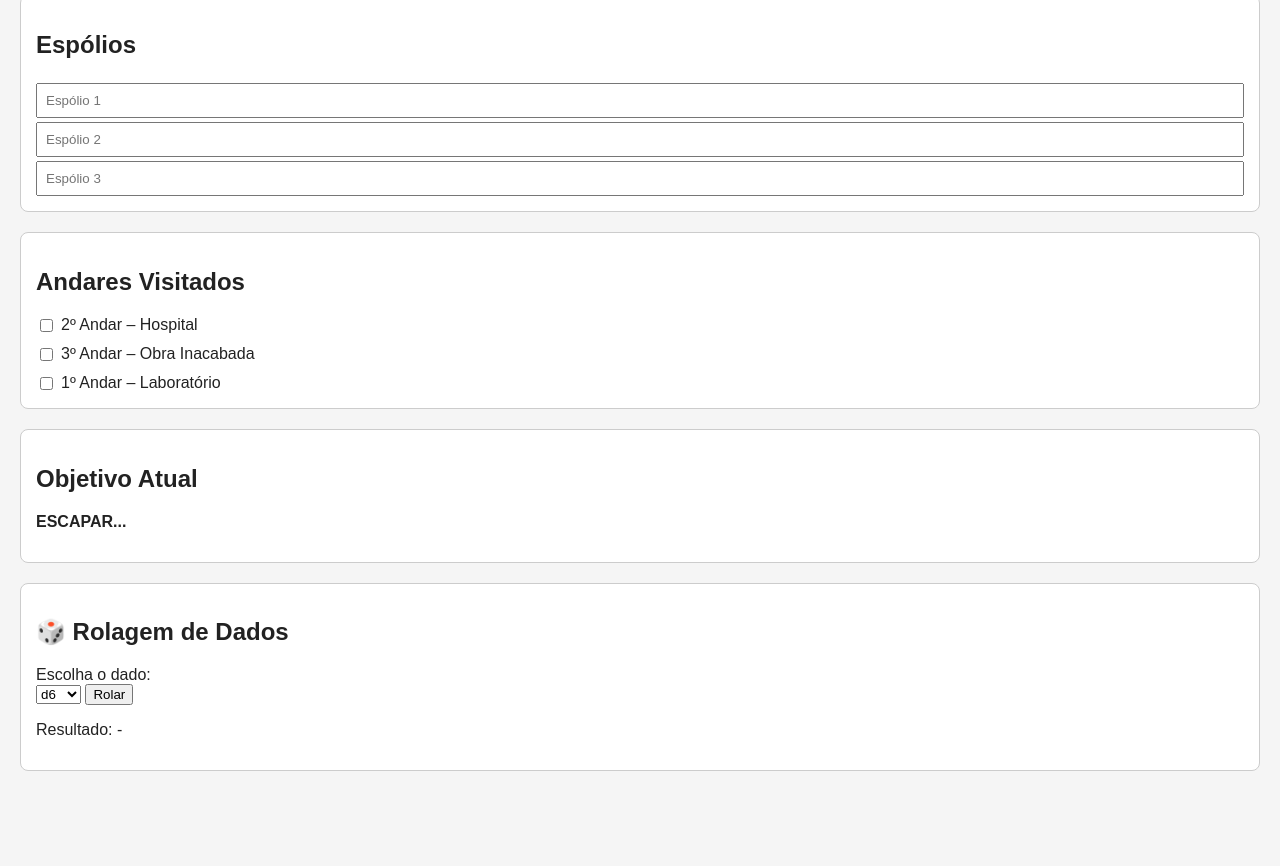
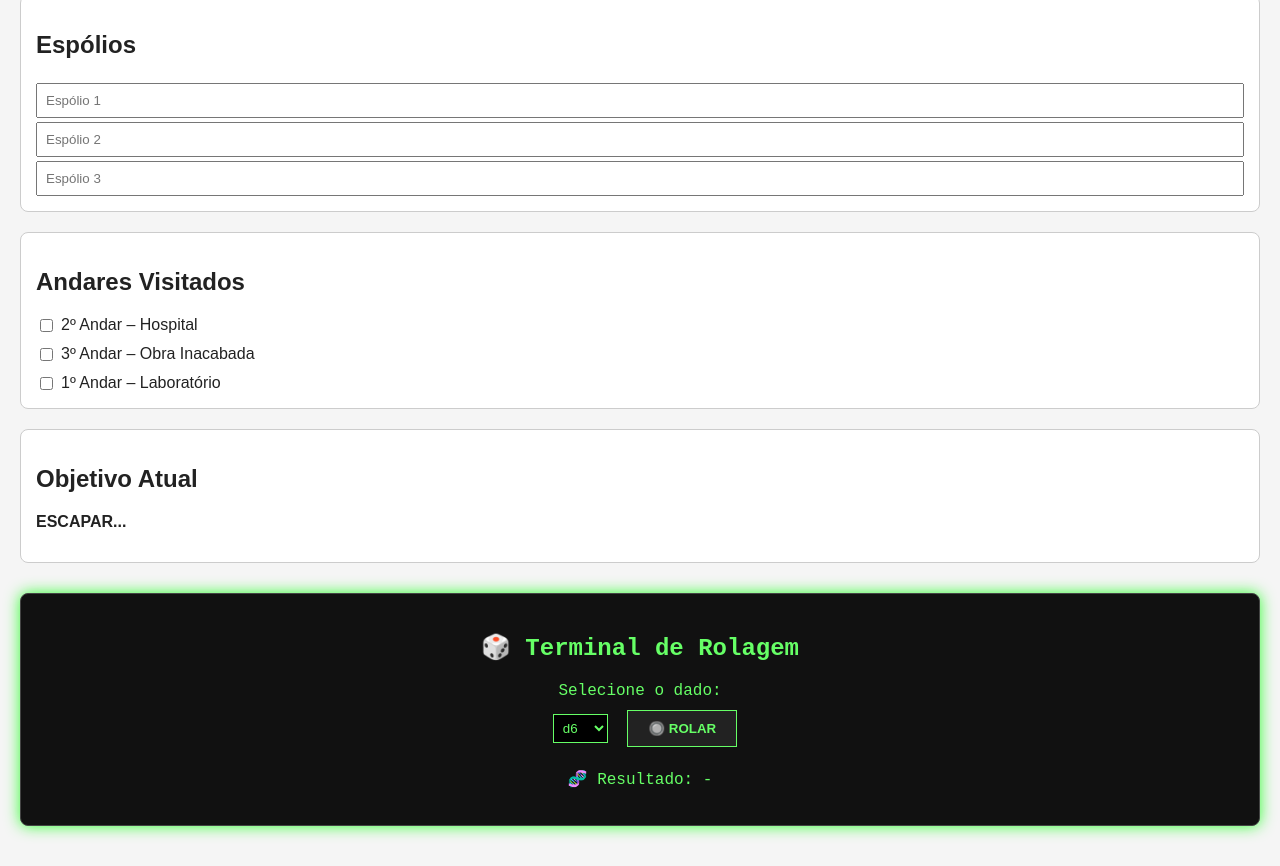
Before and after one commit to philippus257/Paciente-257, a plain HTML site: page index.html in a window 1280 px wide. Shown: the part 1090-1956 px from the top of the page. Before the commit the page ends 1901 px from the top, so only its background shows below. Drawn offline with Linux system fonts and the light colour scheme.

Commit message:
Update index.html

```diff
--- a/index.html
+++ b/index.html
@@ -1,4 +1,4 @@
-<!DOCTYPE html><html lang="pt-br">
+    <!DOCTYPE html><html lang="pt-br">
 <head>
   <meta charset="UTF-8">
   <meta name="viewport" content="width=device-width, initial-scale=1.0">
@@ -42,6 +42,32 @@
     }
     .checkboxes input {
       margin-right: 8px;
+    }
+    .dice-terminal {
+      background-color: #111;
+      border: 1px solid #444;
+      color: #66ff66;
+      font-family: 'Courier New', monospace;
+      box-shadow: 0 0 15px #33ff33;
+      padding: 20px;
+      margin-top: 30px;
+      text-align: center;
+    }
+    .dice-terminal button {
+      background-color: #222;
+      border: 1px solid #66ff66;
+      color: #66ff66;
+      font-weight: bold;
+      padding: 10px 20px;
+      margin-top: 10px;
+      cursor: pointer;
+    }
+    .dice-terminal select {
+      background-color: #000;
+      color: #66ff66;
+      border: 1px solid #66ff66;
+      padding: 5px;
+      margin: 10px;
     }
   </style>
 </head>
@@ -102,10 +128,9 @@
 </div><div class="section">
   <h2>Objetivo Atual</h2>
   <p><strong>ESCAPAR...</strong></p>
-</div>
-<div class="section">
-  <h2>🎲 Rolagem de Dados</h2>
-  <label for="dice">Escolha o dado:</label>
+</div><div class="section dice-terminal">
+  <h2>🎲 Terminal de Rolagem</h2>
+  <label for="dice">Selecione o dado:</label>
   <select id="dice">
     <option value="4">d4</option>
     <option value="6" selected>d6</option>
@@ -114,16 +139,15 @@
     <option value="12">d12</option>
     <option value="20">d20</option>
   </select>
-  <button onclick="rollDice()">Rolar</button>
-  <p id="result">Resultado: -</p>
-</div>
-
-<script>
+  <button onclick="rollDice()">🔘 ROLAR</button>
+  <p id="result">🧬 Resultado: -</p>
+</div><script>
   function rollDice() {
     const dice = document.getElementById("dice").value;
     const result = Math.floor(Math.random() * dice) + 1;
-    document.getElementById("result").textContent = "Resultado: " + result;
+    const resBox = document.getElementById("result");
+    resBox.textContent = "🧬 Resultado: " + result;
+    resBox.style.color = "#66ff66";
   }
-</script>
-</body>
-</html>
+</script></body>
+    </html>
```
